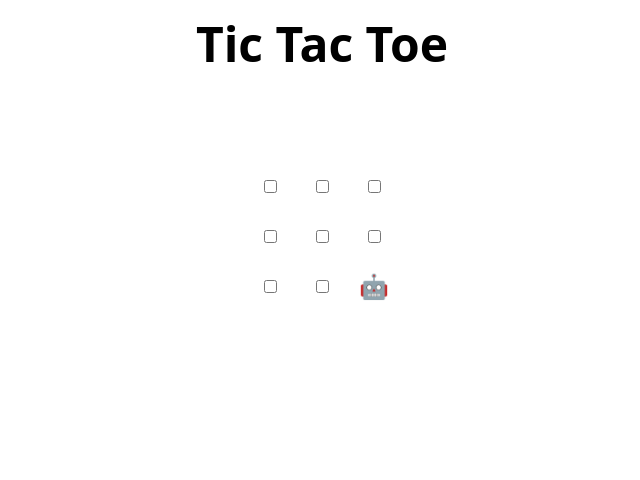
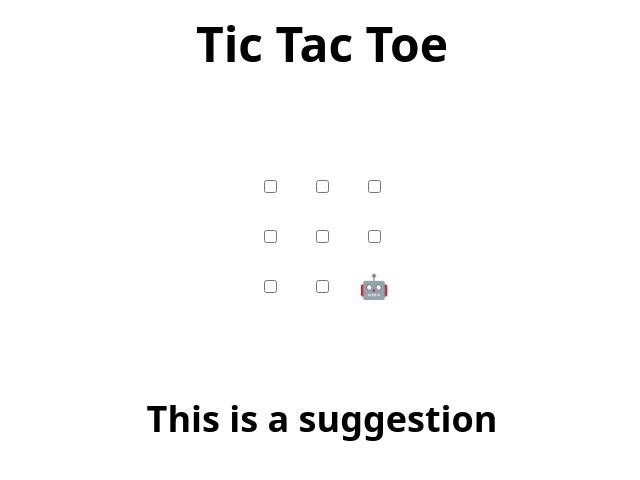
Before and after one commit to S-Hui/skills-review-pull-requests, a plain HTML site: page index.html in a window 1280 px wide. Shown: the whole page, without its empty margins (318-958 px from the left). Drawn offline with Linux system fonts and the light colour scheme.

Commit message:
Update index.html
This is a commit message.

```diff
--- a/index.html
+++ b/index.html
@@ -48,7 +48,7 @@
 </table>
 
 <h2 hidden>Game over, refresh to play again 🧑‍💻 🤖!</h2>
-
+<h2>This is a suggestion</h2>
 <script>
   // Initialization
   const boxes = Array.from(document.querySelectorAll("td"));
```
